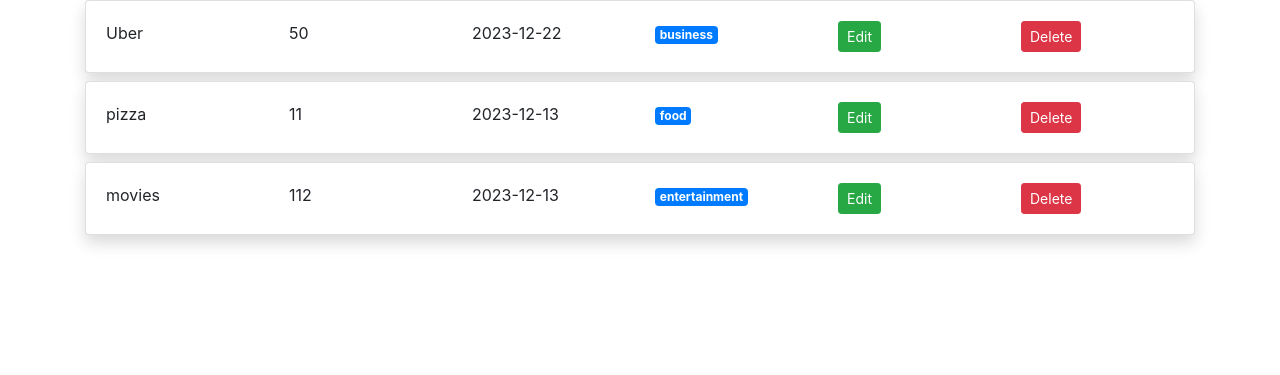
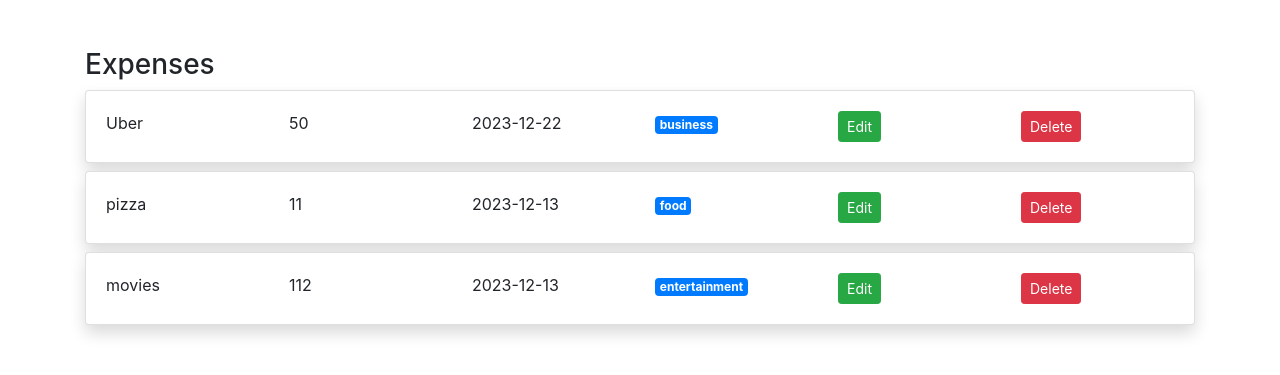
Before and after one commit to bitmap357/Expense_Manager, a Flask app: page /expenses in a window 1280 px wide. Shown: the top 375 px of the page. Run offline with Flask 3, Linux system fonts and the light colour scheme.

Commit message:
Expenses title

```diff
--- a/templates/expenses.html
+++ b/templates/expenses.html
@@ -2,6 +2,7 @@
 {% block body %}
 
 <div class="container">
+    <h3 class="mt-5">Expenses</h3>
     {% for expense in expenses %}
     <div class="row">
         <div class="col-md-12">
```
